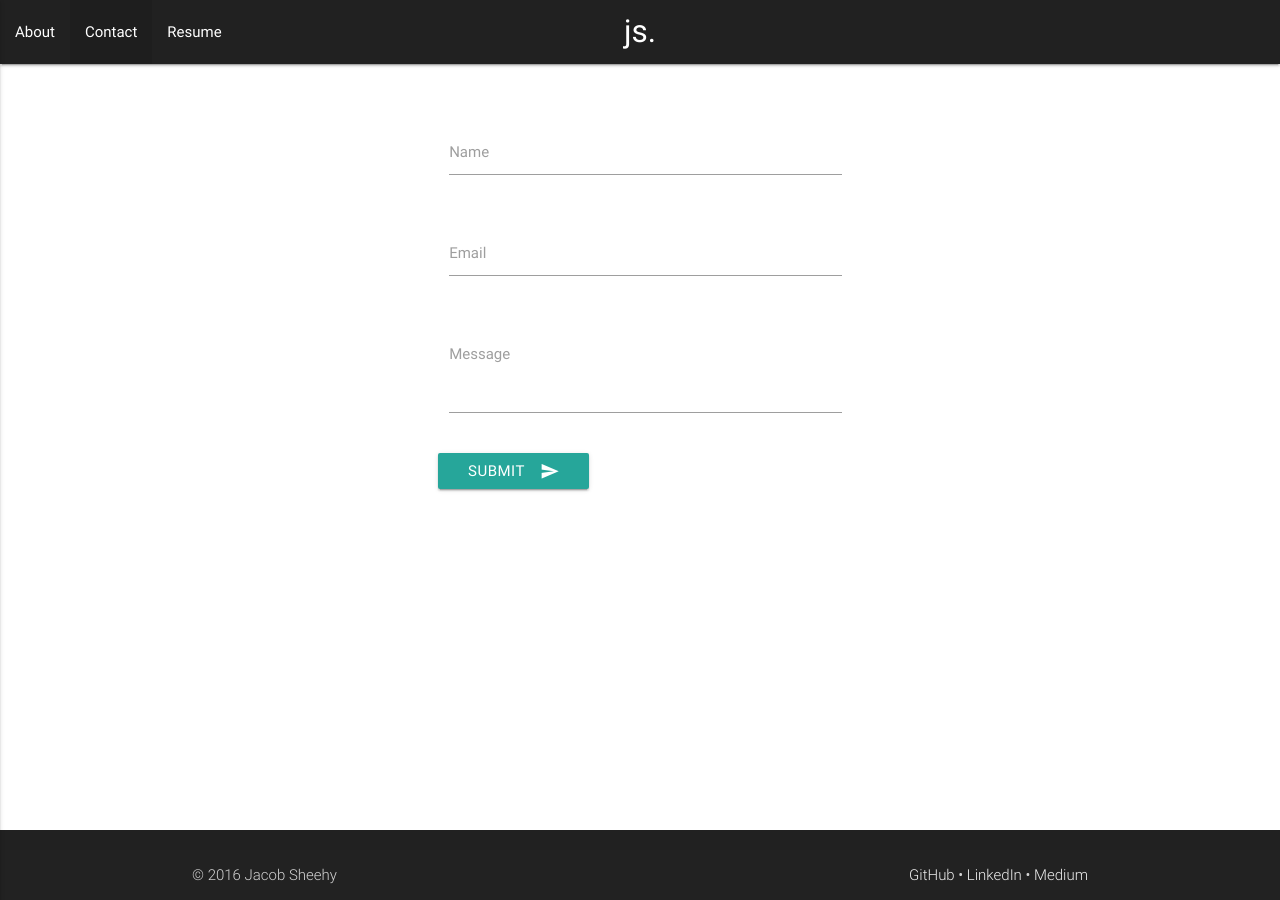
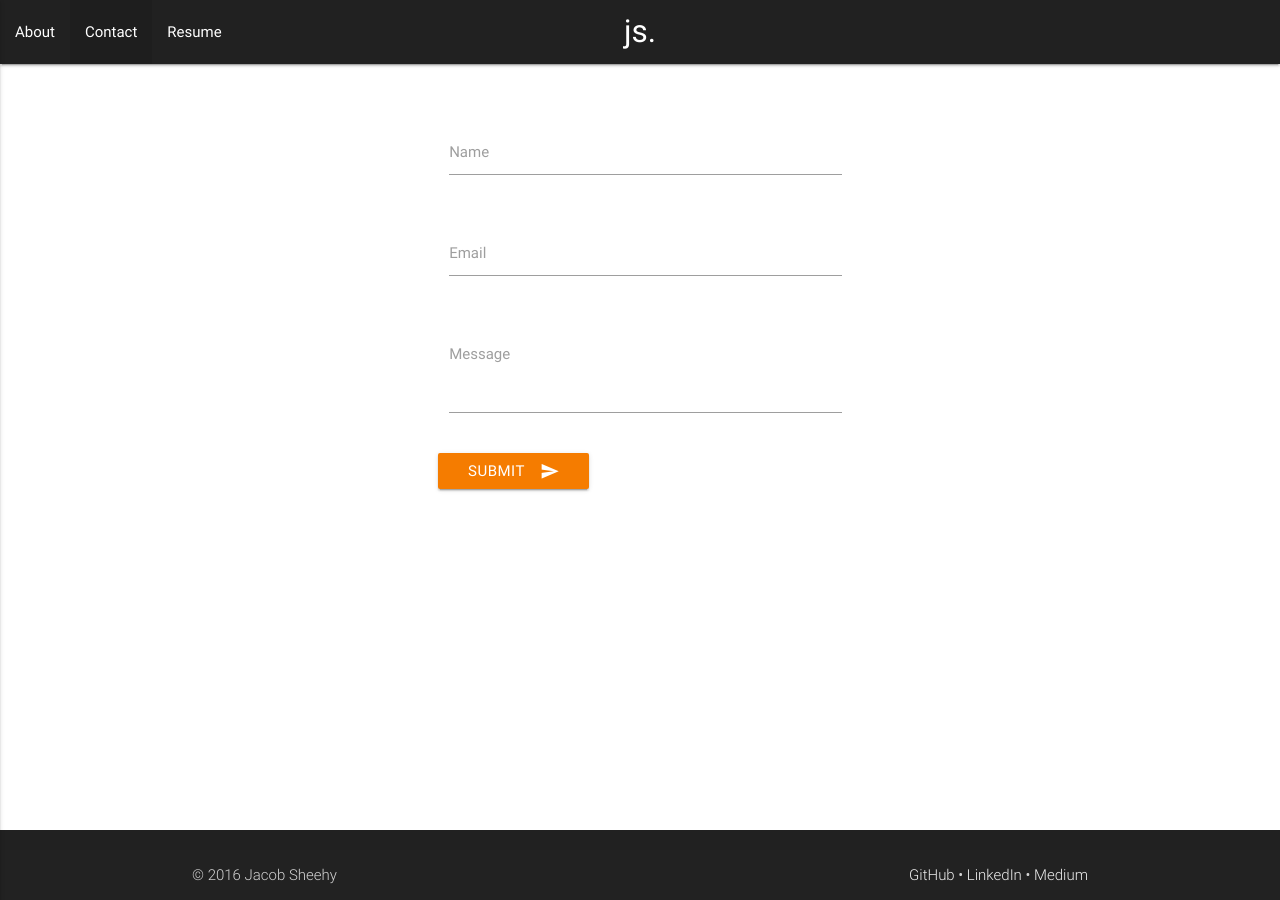
Before and after one commit to lessthanjacob/lessthanjacob.github.io, a Jekyll site: the page built from contact/index.html, in a window 1280 px wide. Built offline with Jekyll 4.4.1, drawn with Linux system fonts in a browser that asks for light colours.

Commit message:
Change contact submit button to orange for real this time.

```diff
--- a/contact/index.html
+++ b/contact/index.html
@@ -22,7 +22,7 @@ title: Contact
           <label for="textarea1">Message</label>
         </div>
       </div>
-    <button class="btn waves-effect waves-light " type="submit" name="action" value="Send">Submit
+    <button class="btn waves-effect waves-light orange darken-2" type="submit" name="action" value="Send">Submit
       <i class="material-icons right">send</i>
     </button>
   </form>
```
